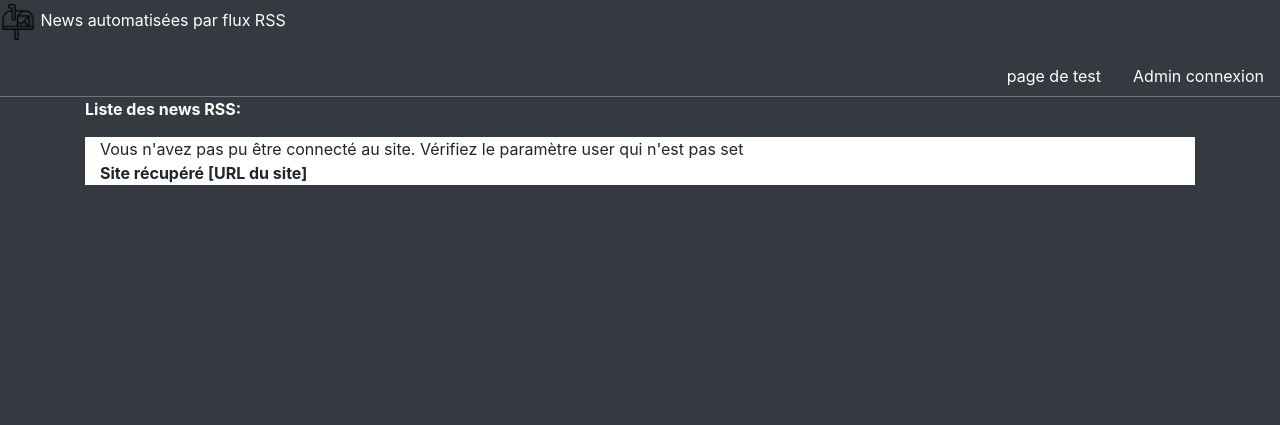
After one commit to Amiralgaby/news-RSS-prog-web, a PHP site: page /vue/accueil.php in a window 1280 px wide. The commit adds this page. Shown: the top 425 px of the page. Run offline with PHP 8.4, Linux system fonts and the light colour scheme; the template is opened without the code that fills it, so the values that code supplies are empty; some libraries are stand-ins or nearby versions.

Commit message:
[DEV] changement d'emplacement des fichiers index.php footer.php header.php

```diff
--- /dev/null
+++ b/vue/accueil.php
@@ -0,0 +1,30 @@
+<?php
+require_once 'header.php';
+require_once (__DIR__.'/../modele/Flux.php');
+?>
+
+
+<div class="container">
+  <b><p class="text-white"> Liste des news RSS: </p></b>
+  <div class="container bg-white">
+
+<!-- Ici sont répertoriés les News avec du php -->
+
+<?php
+if (isset($user)) { echo "<h3> Vous êtes connecté en tant que ".$user.'</h3>';}
+else{ echo "Vous n'avez pas pu être connecté au site. Vérifiez le paramètre user qui n'est pas set</br>";}
+
+if (isset($debug)) echo "Un debogage s'est déclenché voici le message : ".$debug.'</br>';
+
+
+#je reçois des Flux
+	echo '<b>  Site récupéré			[URL du site]</b></br>';
+foreach ($result as $value) {
+	echo '<em>'.$value->getSite().'		['.$value->getURL().']</em></br>';
+}
+?>
+<!-- Séparateur de PHP et HTML bien visible ^^-->
+  </div>
+</div>
+
+<?php require_once 'footer.php'; ?>
--- a/footer.php
+++ b/vue/footer.php
@@ -3,9 +3,9 @@
 	    <div class="fixed-bottom text-yellow" >Icons made by Freepik from www.flaticon.com</a></div>
 	    <!-- Optional JavaScript -->
 	    <!-- jQuery first, then Popper.js, then Bootstrap JS -->
-	    <script src="bootstrap/js/jquery-3.3.1.slim.min.js"></script>
-	    <script src="bootstrap/js/popper.min.js"></script>
-	    <script src="bootstrap/js/bootstrap.min.js"></script>
+	    <script src="../bootstrap/js/jquery-3.3.1.slim.min.js"></script>
+	    <script src="../bootstrap/js/popper.min.js"></script>
+	    <script src="../bootstrap/js/bootstrap.min.js"></script>
     </footer>
   </body>
 </html>
--- a/header.php
+++ b/vue/header.php
@@ -5,18 +5,18 @@
     <meta charset="utf-8">
     <meta name="viewport" content="width=device-width, initial-scale=1, shrink-to-fit=no">
     <!-- Bootstrap CSS -->
-    <link rel="stylesheet" href="bootstrap/css/bootstrap.min.css">
+    <link rel="stylesheet" href="../bootstrap/css/bootstrap.min.css">
 
     <link rel="stylesheet" type="text/css" href="style.css" >
   </head>
   <header>
     <title>News automatisées par flux RSS</title>
     <nav class="border-bottom border-secondary">
-    	<a href="index.php"><img src="img/mailbox.png" width="36" height="36" alt="img/list.png" /></a>
+    	<a href="../index.php"><img src="../img/mailbox.png" width="36" height="36" alt="img/list.png" /></a>
     	<p class="navbar-text text-white">News automatisées par flux RSS</p>
       <ul class="nav justify-content-end">
-        <li class="nav-item btn-link"><a href="controller/test.php" class="nav-link active text-white">page de test</a></li>
-        <li class="nav-item btn-link" ><a href="connexion.php" class="nav-link active text-white">Admin connexion</a></li>
+        <li class="nav-item btn-link"><a href="../controller/test.php" class="nav-link active text-white">page de test</a></li>
+        <li class="nav-item btn-link" ><a href="../vue/connexion.php" action="connexionAdmin" class="nav-link active text-white">Admin connexion</a></li>
       </ul>
     </nav>
   </header>
```
Also changed, not shown: index.html (deleted, +0 -37 lines), vue/vueErreur.php (added, +30 -0 lines), vue/connexion.php (renamed from connexion.php).
